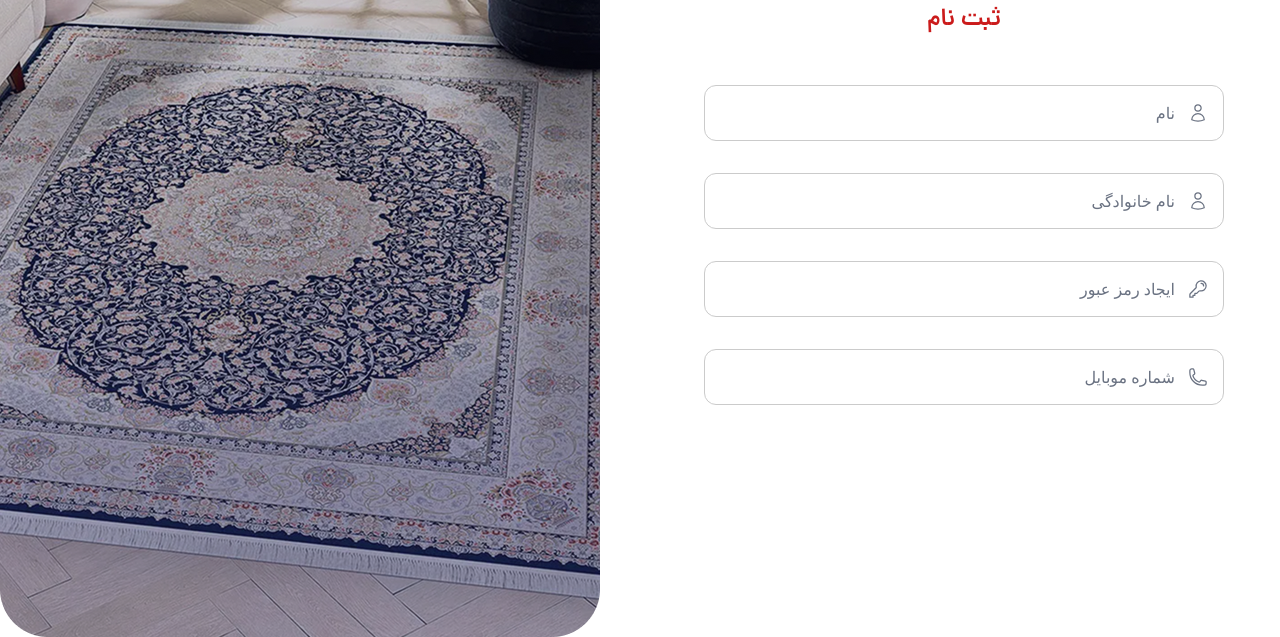
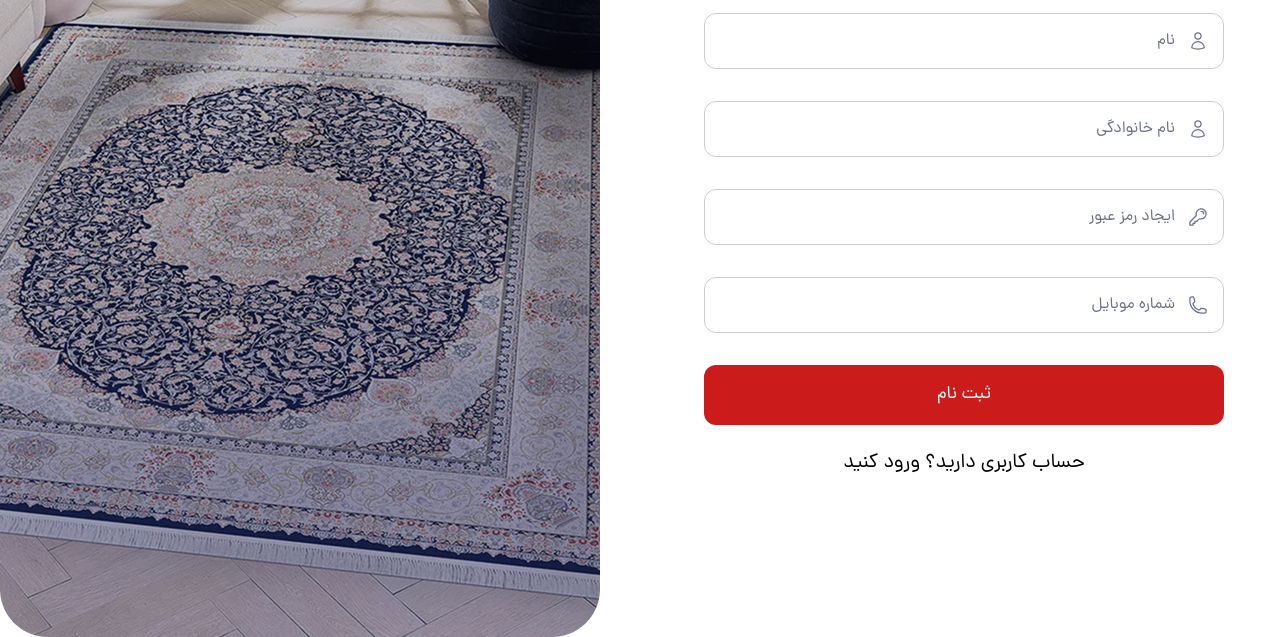
Before and after one commit to Amir-Sharafi-86/Carpet-website, a website: page public/sign-up.html in a window 1280 px wide. Shown: the part 295-932 px from the top of the page. Drawn offline with Linux system fonts and the light colour scheme.

Commit message:
sign up page

```diff
--- a/public/sign-up.html
+++ b/public/sign-up.html
@@ -6,7 +6,7 @@
     <title>sign-up</title>
     <link rel="stylesheet" href="./styles/app.css">
 </head>
-<body>
+<body class="font-Dana">
   <svg class="hidden">
     <symbol>
       <svg id="user" xmlns="http://www.w3.org/2000/svg" fill="none" viewBox="0 0 24 24" stroke-width="1.5" stroke="currentColor" class="size-6">
@@ -27,12 +27,13 @@
   </svg>
   <main class="max-w-[1440px]">
     <div class="flex items-center justify-between">
-      <!--  -->
+      <!-- right -->
       <div class="max-w-[520px] mx-auto ml-[104px] text-center">
         <div class="text-[#CB1B1B] text-2xl font-DanaDemiBold">
           <h1 class="text-3xl">ایـــرانی  فرش</h1>
           <p class="mt-8">ثبت نام</p>
         </div>
+        <!-- left -->
         <div class="space-y-8 mt-12">
           <div class="relative w-[520px]">
             <input
@@ -82,6 +83,10 @@
               <use href="#phone"></use>
             </svg>
           </div>
+          <div>
+            <button class="bg-[#CB1B1B]  text-center text-white text-lg w-full p-4 rounded-xl">ثبت نام</button>
+            <span class=" inline-block  text-black text-xl mt-6">حساب کاربری دارید؟ ورود کنید</span>
+          </div>
         </div>
       </div>
 
```
Also changed, not shown: public/styles/app.css.
